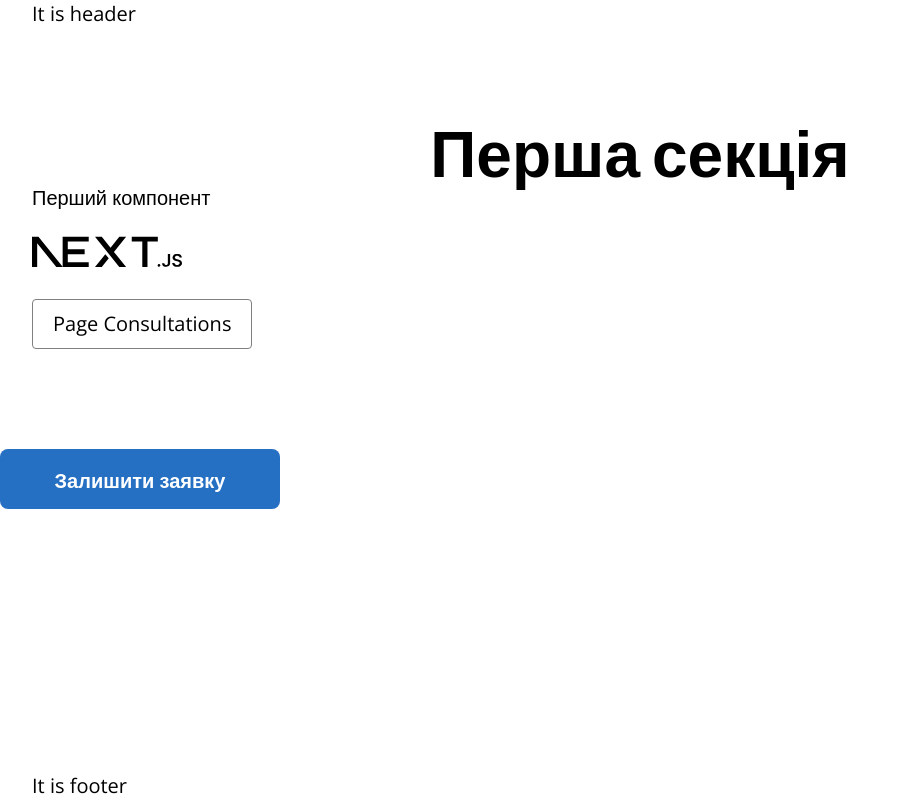
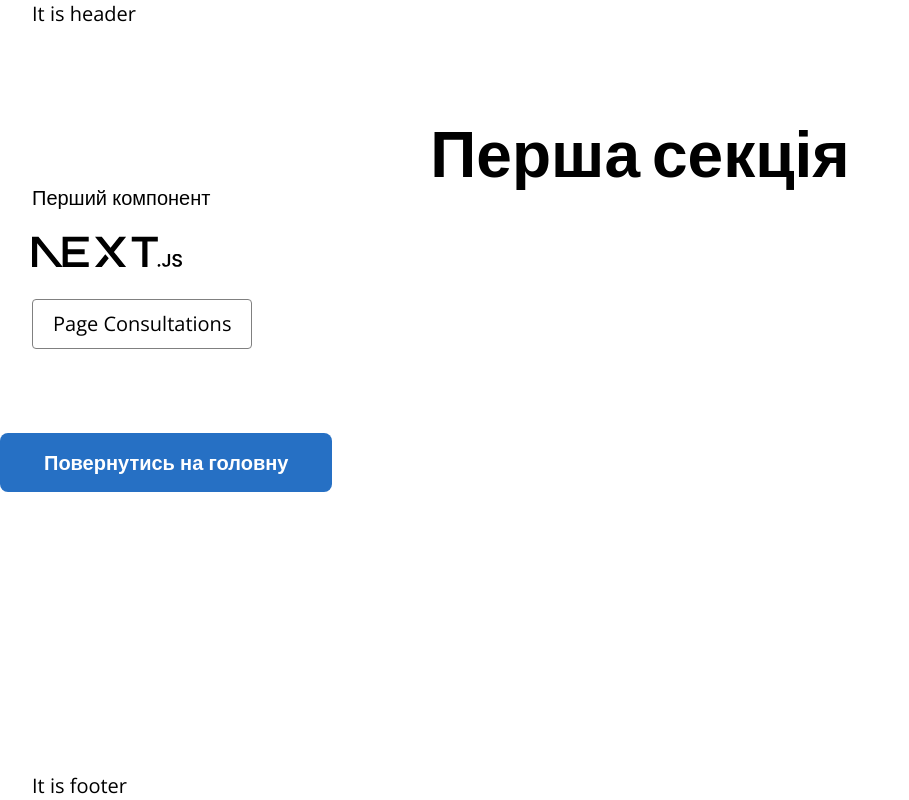
Before and after one commit to SoftRyzen-internship/psychologist, a Next.js app: page / in a window 1280 px wide. Shown: the whole page, without its empty margins (0-909 px from the left). Built offline with nearby package versions, Linux system fonts and the light colour scheme.

Commit message:
added link, render logic; refactored styles

```diff
--- a/src/components/ActionButton/ActionButton.jsx
+++ b/src/components/ActionButton/ActionButton.jsx
@@ -1,23 +1,23 @@
+import Link from 'next/link';
 import s from './ActionButton.module.css';
 
 export const ActionButton = ({
   clickHandler,
-  isRenderInModal = false,
-  is404 = false,
+  inModalForm = true,
+  is404 = true,
+  text = 'Залишити заявку',
 }) => {
-  return (
+  return is404 ? (
+    <Link className={s.actionLink404} href={'/'}>
+      {text !== 'Залишити заявку' ? text : 'Повернутись на головну'}
+    </Link>
+  ) : (
     <button
-      className={
-        isRenderInModal
-          ? s.actionButtonModal
-          : is404
-          ? s.actionButton404
-          : s.actionButton
-      }
-      type="button"
+      className={inModalForm ? s.actionButtonModal : s.actionButton}
+      type={inModalForm ? 'submit' : 'button'}
       onClick={clickHandler}
     >
-      {is404 ? 'Повернутись на головну' : 'Залишити заявку'}
+      {text}
     </button>
   );
 };
--- a/src/components/ActionButton/ActionButton.module.css
+++ b/src/components/ActionButton/ActionButton.module.css
@@ -14,18 +14,6 @@
   line-height: calc(24 / 16);
 
   transition: background-color 300ms ease;
-
-  @media screen and (min-width: 766.98px) {
-    width: 280px;
-
-    font-size: 18px;
-    line-height: calc(28 / 18);
-  }
-
-  @media screen and (min-width: 1279.98px) {
-    font-size: 20px;
-    line-height: calc(28 / 20);
-  }
 }
 
 .actionButton:hover,
@@ -41,16 +29,30 @@
   composes: actionButton;
 
   width: 280px;
+}
 
-  @media screen and (min-width: 766.98px) {
+.actionLink404 {
+  composes: actionButton;
+}
+
+@media screen and (min-width: 766.98px) {
+  .actionButton {
+    width: 280px;
+
+    font-size: 18px;
+    line-height: calc(28 / 18);
+  }
+  .actionButtonModal {
+    width: 360px;
+  }
+  .actionLink404 {
     width: 360px;
   }
 }
 
-.actionButton404 {
-  composes: actionButton;
-
-  @media screen and (min-width: 766.98px) {
-    width: 360px;
+@media screen and (min-width: 1279.98px) {
+  .actionButton {
+    font-size: 20px;
+    line-height: calc(28 / 20);
   }
 }
```
